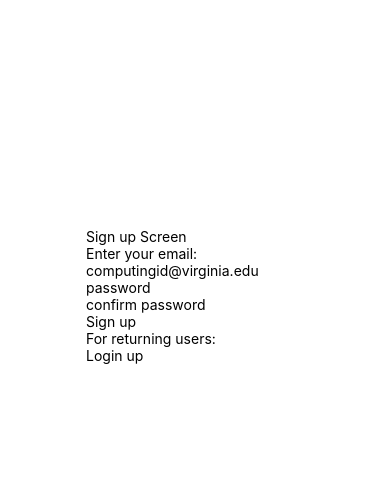
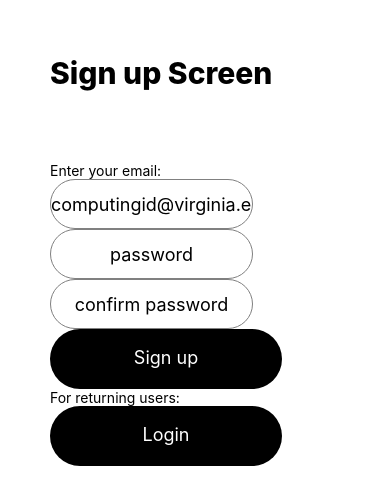
Before and after one commit to jasongir/ConnectUVA, a React Native app: screen /SignupScreen in a window 390 px wide. Shown: the part 126-630 px from the top of the page. Built offline with nearby package versions, Linux system fonts and the light colour scheme; no server answers.

Commit message:
slightly improved login style

```diff
--- a/screens/login-screen/login-screen.component.jsx
+++ b/screens/login-screen/login-screen.component.jsx
@@ -34,15 +34,17 @@ const SignupScreen = ({ navigation }) => {
 	return (
 		<SafeAreaView style={styles.container}>
 			<View>
-				<Text>Login Screen</Text>
+				<Text style={styles.title}>Login Screen</Text>
 				<Text>Enter your email:</Text>
 				<TextInput
 					onChangeText={setEmail}
 					value={email}
 					placeholder="computingid@virginia.edu"
 					keyboardType="email-address"
+					style={styles.nameInput}
 				/>
 				<TextInput
+					style={styles.nameInput}
 					onChangeText={setPassword}
 					value={password}
 					placeholder="password"
@@ -50,13 +52,13 @@ const SignupScreen = ({ navigation }) => {
 					secureTextEntry
 				/>
 				{error && <Text>Error: {error.message}</Text>}
-				<Pressable onPress={onSubmitHandler}>
-					<Text>Log into ConnectUVA</Text>
+				<Pressable onPress={onSubmitHandler} style={styles.roundButton1}>
+					<Text style={styles.buttonText}>Log into ConnectUVA</Text>
 				</Pressable>
 				{loading && <Text>Logging into ConnectUVA...</Text>}
 				<Text>For first-time users:</Text>
-				<Pressable onPress={signupPress}>
-					<Text>Sign up</Text>
+				<Pressable onPress={signupPress} style={[styles.roundButton1]}>
+					<Text style={styles.buttonText}>Sign up</Text>
 				</Pressable>
 			</View>
 		</SafeAreaView>
@@ -67,9 +69,61 @@ export default SignupScreen;
 
 const styles = StyleSheet.create({
 	container: {
+		width: "100%",
 		flex: 1,
 		backgroundColor: "#fff",
 		alignItems: "center",
 		justifyContent: "center",
 	},
+	title: {
+		fontSize: 30,
+		fontWeight: "800",
+		top: "-21%",
+	},
+	subtitle: {
+		fontSize: 18,
+		fontWeight: "800",
+		top: "-17%",
+		opacity: 0.4,
+		paddingHorizontal: 50,
+		textAlign: "center",
+	},
+	phoneInput: {
+		height: 50,
+		width: "55%",
+		top: "-10%",
+		borderColor: "gray",
+		borderWidth: 1,
+		textAlign: "center",
+		borderRadius: 30,
+		fontSize: 18,
+	},
+	buttonText: {
+		color: "white",
+		textAlign: "center",
+		fontSize: 18,
+	},
+	roundButton1: {
+		backgroundColor: "black",
+		padding: 18,
+		borderRadius: 30,
+		elevation: 5,
+		width: "80%",
+		height: 60,
+		top: "0%",
+	},
+	goBack: {
+		top: "35%",
+		left: "-35%",
+	},
+	nameInput: {
+		height: 50,
+		width: "70%",
+		// top: "-10%",
+		borderColor: "gray",
+		borderWidth: 1,
+		textAlign: "center",
+		borderRadius: 30,
+		fontSize: 18,
+	},
 });
--- a/screens/signup-screen/signup-screen.component.jsx
+++ b/screens/signup-screen/signup-screen.component.jsx
@@ -47,15 +47,17 @@ const SignupScreen = ({ navigation }) => {
 	return (
 		<SafeAreaView style={styles.container}>
 			<View>
-				<Text>Sign up Screen</Text>
+				<Text style={styles.title}>Sign up Screen</Text>
 				<Text>Enter your email:</Text>
 				<TextInput
+					style={styles.nameInput}
 					onChangeText={setEmail}
 					value={email}
 					placeholder="computingid@virginia.edu"
 					keyboardType="email-address"
 				/>
 				<TextInput
+					style={styles.nameInput}
 					onChangeText={setPassword1}
 					value={password1}
 					placeholder="password"
@@ -63,6 +65,7 @@ const SignupScreen = ({ navigation }) => {
 					secureTextEntry
 				/>
 				<TextInput
+					style={styles.nameInput}
 					onChangeText={setPassword2}
 					value={password2}
 					placeholder="confirm password"
@@ -71,14 +74,14 @@ const SignupScreen = ({ navigation }) => {
 				/>
 				{!!errorMessage && <Text>Error: {errorMessage}</Text>}
 				{error && <Text>Error: {error.message}</Text>}
-				<Pressable onPress={onSubmitHandler}>
-					<Text>Sign up</Text>
+				<Pressable onPress={onSubmitHandler} style={styles.roundButton1}>
+					<Text style={styles.buttonText}>Sign up</Text>
 				</Pressable>
 				{loading && <Text>Loading new user...</Text>}
 
 				<Text>For returning users:</Text>
-				<Pressable onPress={loginPress}>
-					<Text>Login up</Text>
+				<Pressable style={styles.roundButton1} onPress={loginPress}>
+					<Text style={styles.buttonText}>Login</Text>
 				</Pressable>
 			</View>
 		</SafeAreaView>
@@ -89,9 +92,61 @@ export default SignupScreen;
 
 const styles = StyleSheet.create({
 	container: {
+		width: "100%",
 		flex: 1,
 		backgroundColor: "#fff",
 		alignItems: "center",
 		justifyContent: "center",
 	},
+	title: {
+		fontSize: 30,
+		fontWeight: "800",
+		top: "-21%",
+	},
+	subtitle: {
+		fontSize: 18,
+		fontWeight: "800",
+		top: "-17%",
+		opacity: 0.4,
+		paddingHorizontal: 50,
+		textAlign: "center",
+	},
+	phoneInput: {
+		height: 50,
+		width: "55%",
+		top: "-10%",
+		borderColor: "gray",
+		borderWidth: 1,
+		textAlign: "center",
+		borderRadius: 30,
+		fontSize: 18,
+	},
+	buttonText: {
+		color: "white",
+		textAlign: "center",
+		fontSize: 18,
+	},
+	roundButton1: {
+		backgroundColor: "black",
+		padding: 18,
+		borderRadius: 30,
+		elevation: 5,
+		width: "80%",
+		height: 60,
+		top: "0%",
+	},
+	goBack: {
+		top: "35%",
+		left: "-35%",
+	},
+	nameInput: {
+		height: 50,
+		width: "70%",
+		// top: "-10%",
+		borderColor: "gray",
+		borderWidth: 1,
+		textAlign: "center",
+		borderRadius: 30,
+		fontSize: 18,
+	},
 });
```
